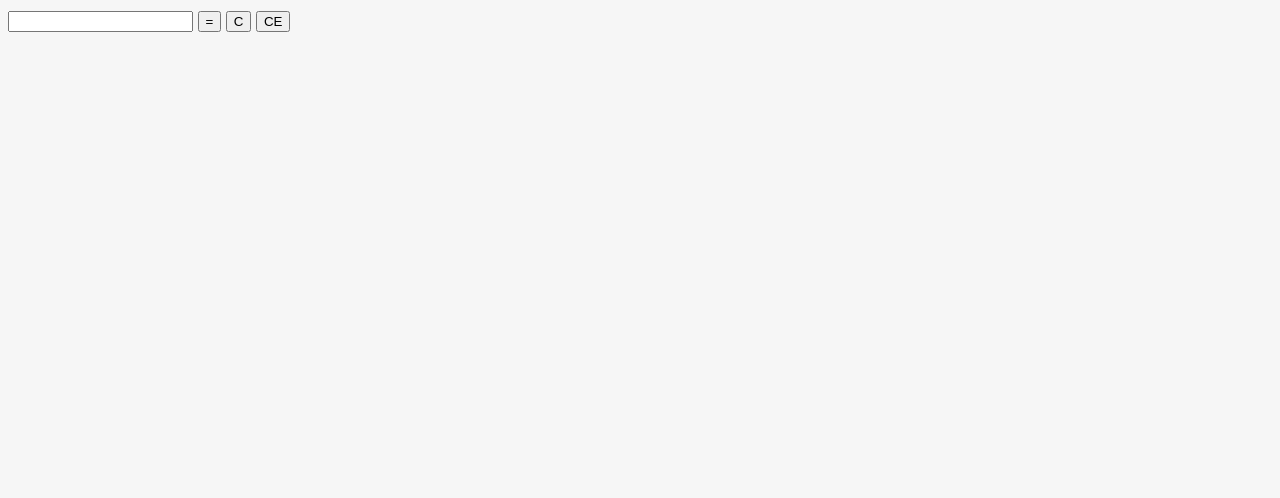
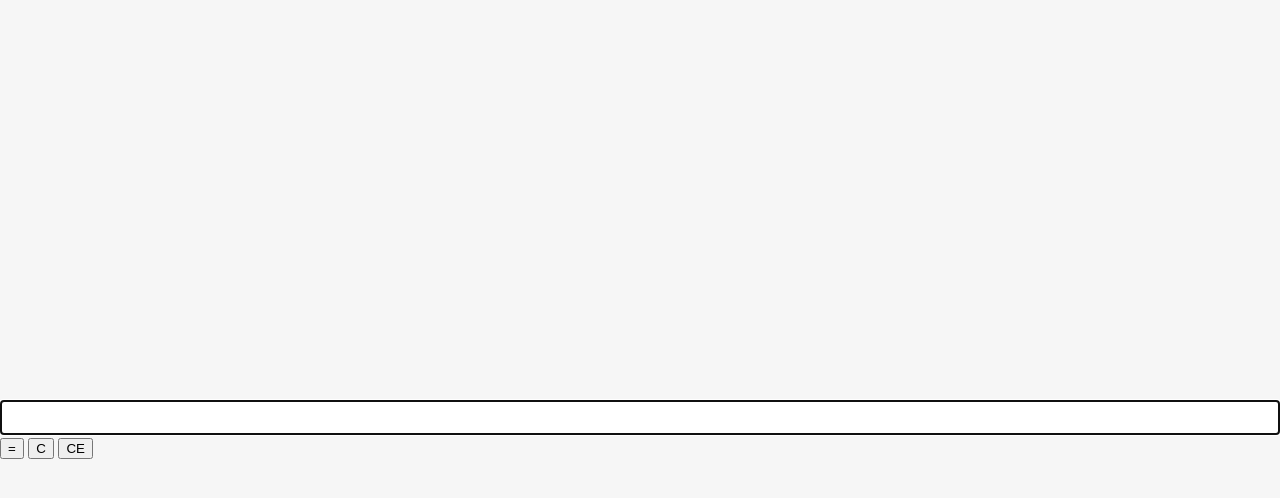
Before and after one commit to Brian-Magnuson/expressive-calc-gui, a SvelteKit app: page / in a window 1280 px wide. Shown: the top 498 px of the page. Built offline with nearby package versions, Linux system fonts and the light colour scheme.

Commit message:
Add basic styling to calculator

```diff
--- a/src/app.html
+++ b/src/app.html
@@ -1,13 +1,22 @@
 <!doctype html>
 <html lang="en">
+
 <head>
   <meta charset="utf-8" />
   <link rel="icon" href="%sveltekit.assets%/favicon.png" />
   <meta name="viewport" content="width=device-width, initial-scale=1" />
   <title>Tauri + SvelteKit + Typescript App</title>
   %sveltekit.head%
+
+  <style>
+    body {
+      margin: 0;
+    }
+  </style>
 </head>
+
 <body data-sveltekit-preload-data="hover">
   <div style="display: contents">%sveltekit.body%</div>
 </body>
+
 </html>
--- a/src/routes/+page.svelte
+++ b/src/routes/+page.svelte
@@ -1,19 +1,29 @@
 <script lang="ts">
+  import { onMount } from "svelte";
   import { invoke } from "@tauri-apps/api/tauri";
 
+  let inputElement: HTMLInputElement;
+
+  onMount(() => {
+    inputElement.focus();
+  });
+
   let input = "";
-  let output = "";
+  let outputs: string[] = [];
 
   async function handleSubmit(_: SubmitEvent) {
-    output = (await invoke("evaluate_expression", {
+    const output = (await invoke("evaluate_expression", {
       expression: input,
     })) as string;
+
+    input = "";
+    outputs = [`${output}`, ...outputs];
   }
 
   async function handleClear() {
     input = "";
-    output = "";
-    await invoke("clear_expression");
+    outputs = [];
+    await invoke("reset_calculator");
   }
 
   async function handleClearEntry() {
@@ -22,13 +32,22 @@
 </script>
 
 <main>
-  <form on:submit|preventDefault={handleSubmit}>
-    <input type="text" bind:value={input} />
+  <div class="upper">
+    {#each outputs as output}
+      <div class="entry">{output}</div>
+    {/each}
+  </div>
+  <form class="lower" on:submit|preventDefault={handleSubmit}>
+    <input
+      class="input"
+      type="text"
+      bind:this={inputElement}
+      bind:value={input}
+    />
     <button type="submit"> &equals; </button>
     <button type="button" on:click={handleClear}> C </button>
     <button type="button" on:click={handleClearEntry}> CE </button>
   </form>
-  <div>{output}</div>
 </main>
 
 <style>
@@ -48,6 +67,51 @@
     -webkit-text-size-adjust: 100%;
   }
 
+  main {
+    /* align */
+    height: 100vh;
+    width: 100vw;
+    /* style */
+    /* background: red; */
+    /* content */
+    display: flex;
+    flex-direction: column;
+  }
+
+  .upper {
+    /* align */
+    flex: 1;
+    /* style */
+    /* background: blue; */
+    /* content */
+    display: flex;
+    flex-direction: column-reverse;
+  }
+
+  .upper .entry {
+    /* style */
+    text-align: right;
+    border-top: 1px solid #ccc;
+    /* content */
+    padding: 0.5rem;
+  }
+
+  .lower {
+    /* align */
+    flex: 1;
+  }
+
+  .lower .input {
+    /* align */
+    display: block;
+    box-sizing: border-box;
+    width: 100%;
+    /* style */
+    border-radius: 0;
+    /* content */
+    padding: 0.5rem;
+  }
+
   @media (prefers-color-scheme: dark) {
     :root {
       color: #f6f6f6;
```
Lines whose indentation alone changed are shown as unchanged.
